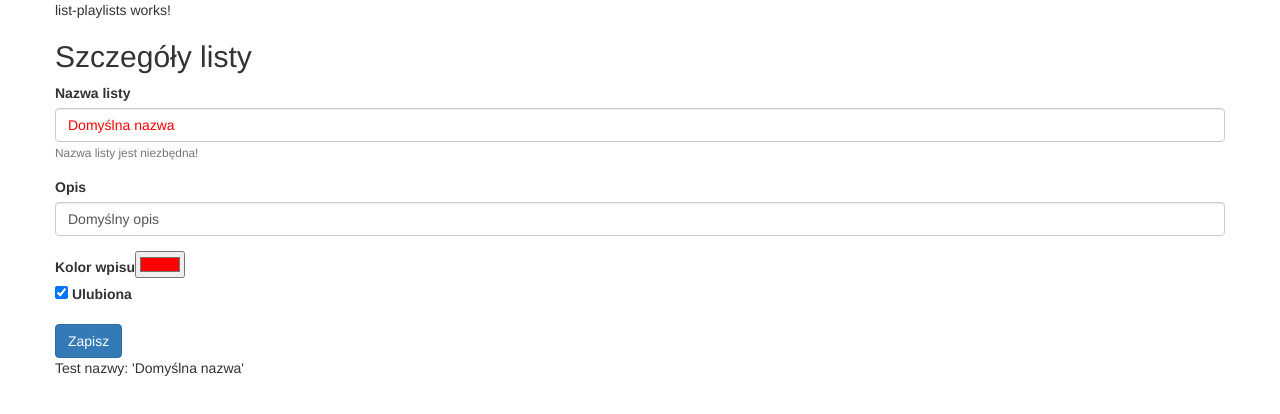
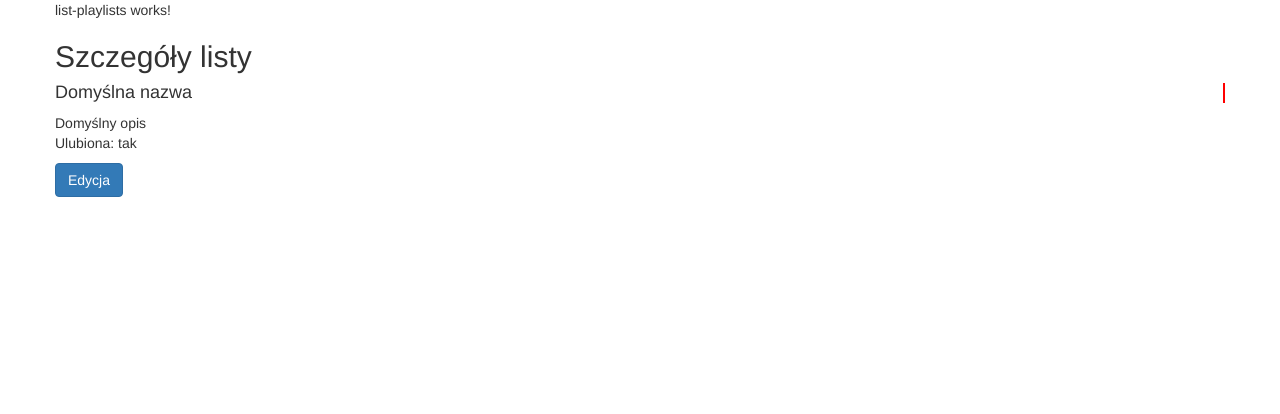
Before and after one commit to j-bogacz/AngularTraining, an Angular app in the folder thorplay/: page / in a window 1280 px wide. Shown: the top 414 px of the page. Built offline with nearby package versions, Linux system fonts and the light colour scheme.

Commit message:
próba czy działa git

```diff
--- a/thorplay/src/app/detail-playlists/detail-playlists.component.html
+++ b/thorplay/src/app/detail-playlists/detail-playlists.component.html
@@ -1,4 +1,19 @@
+<div id="pokaz" [style.display]="(mode == 1 ? 'block' : 'none')">
 <h2>{{title}}</h2>
+  <div class="card">
+    <div class="card-body">
+      <h4 class="card-title" [style.border-right-color]="playlist.color">{{playlist.name}}</h4>
+      <p class="card-text">
+        {{playlist.description}}
+        <br/>
+        Ulubiona: {{playlist.favorite ? 'tak' : 'nie'}}
+        <br/>
+      </p>
+      <a (click)="mode=2" href="#" class="btn btn-primary">Edycja</a>
+    </div>
+  </div>
+</div>
+<div id="edycja" [style.display]="(mode != 1 ? 'block' : 'none')">
 <form>
   <div class="form-group">
     <label for="playlistName">Nazwa listy</label>
@@ -9,8 +24,8 @@
       aria-describedby="playlistNameHelp"
       placeholder="Wpisz nazwe listy"
       [style.color]="playlist.color"
-      [value]="playlist.name"
-      (keyup)="playlist.name = $event.target.value"
+      [(ngModel)]="playlist.name"
+      name="playlistName"
     >
     <small id="emailHelp" class="form-text text-muted">Nazwa listy jest niezbędna!</small>
   </div>
@@ -21,8 +36,8 @@
       class="form-control"
       id="playlistDesc"
       placeholder="Opis"
-      [value]="playlist.description"
-      (keyup)="playlist.description = $event.target.value"
+      [(ngModel)]="playlist.description"
+      name="playlistDesc"
     >
   </div>
   <div class="form-group">
@@ -30,27 +45,29 @@
     <input
       type="color"
       id="colorInput"
-      [value]="playlist.color"
-      (change)="playlist.color = $event.target.value"
+      [(ngModel)]="playlist.color"
+      name="colorInput"
     >
     <div class="form-check">
       <label class="form-check-label">
         <input
           type="checkbox"
           class="form-check-input"
-          checked="{{playlist.favorite ? 'checked': ''}}"
-          (change)="playlist.favorite = $event.target.checked"
+          id="favList"
+          [(ngModel)]="playlist.favorite"
+          name="favList"
         >
         Ulubiona
       </label>
     </div>
 
   </div>
-  <button
-    type="submit"
-    class="btn btn-primary"
+  <button (click)="mode=1"
+          type="submit"
+          class="btn btn-primary"
   >
     Zapisz
   </button>
-  <div>Test nazwy: '{{playlist.name}}'</div>
+  <div>Test: '{{playlist | json}}'</div>
 </form>
+</div>
--- a/thorplay/src/app/detail-playlists/detail-playlists.component.ts
+++ b/thorplay/src/app/detail-playlists/detail-playlists.component.ts
@@ -1,14 +1,20 @@
-import { Component, OnInit, ViewEncapsulation } from '@angular/core';
+import {Component, OnInit, ViewEncapsulation} from '@angular/core';
 
 @Component({
   selector: 'kuku-detail-playlists',
   templateUrl: './detail-playlists.component.html',
-  styles: [],
+  styles: [`
+    .card-title {
+      border-right: 2px solid transparent;
+    }
+  `
+  ],
   encapsulation: ViewEncapsulation.Emulated
 })
 export class DetailPlaylistsComponent implements OnInit {
 
   title: string = 'Szczegóły listy';
+  mode: number = 1;
 
   playlist: {
     name: string,
@@ -19,10 +25,12 @@ export class DetailPlaylistsComponent implements OnInit {
     name: 'Domyślna nazwa',
     description: 'Domyślny opis',
     favorite: true,
-    color: "#ff0000"
+    color: '#ff0000'
+  };
+
+  constructor() {
+    console.log(this.playlist);
   }
-
-  constructor() { }
 
   ngOnInit() {
   }
```
Also changed, not shown: thorplay/src/app/app.module.ts (+8 -6 lines).
